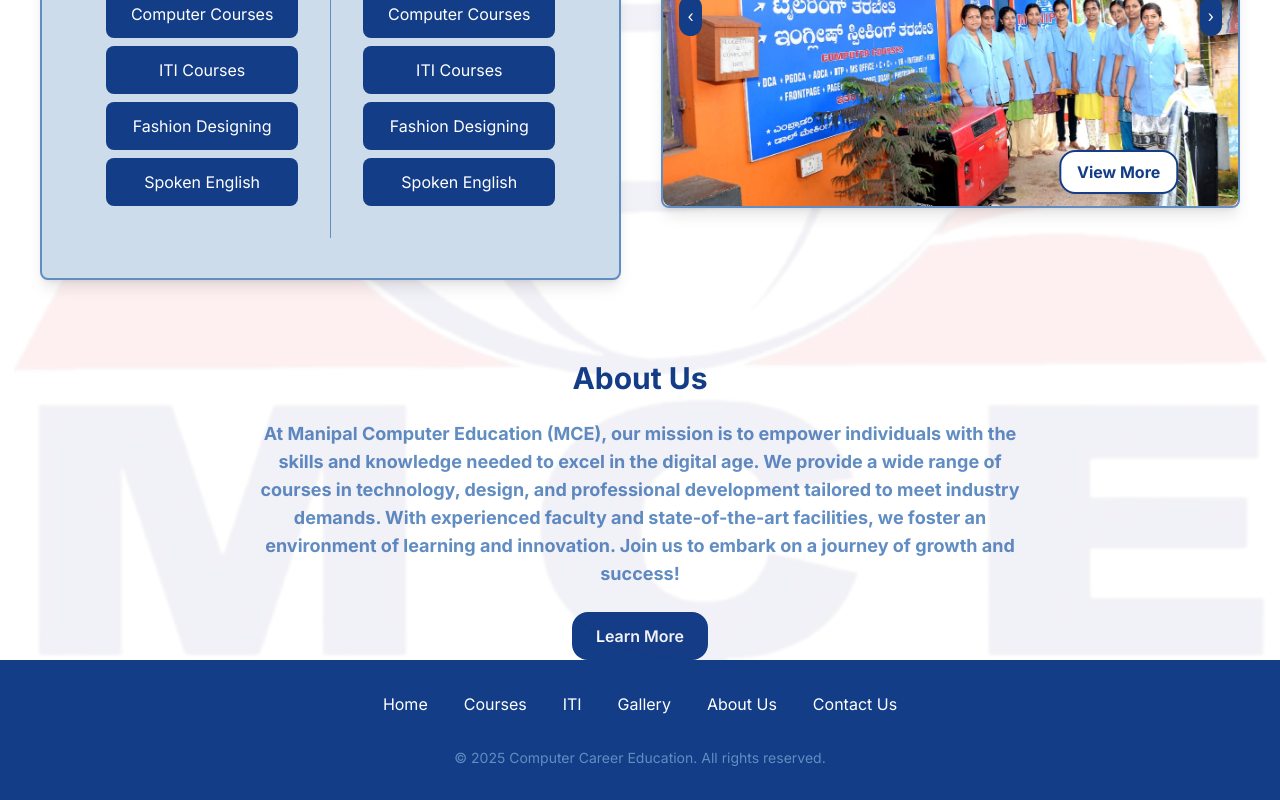
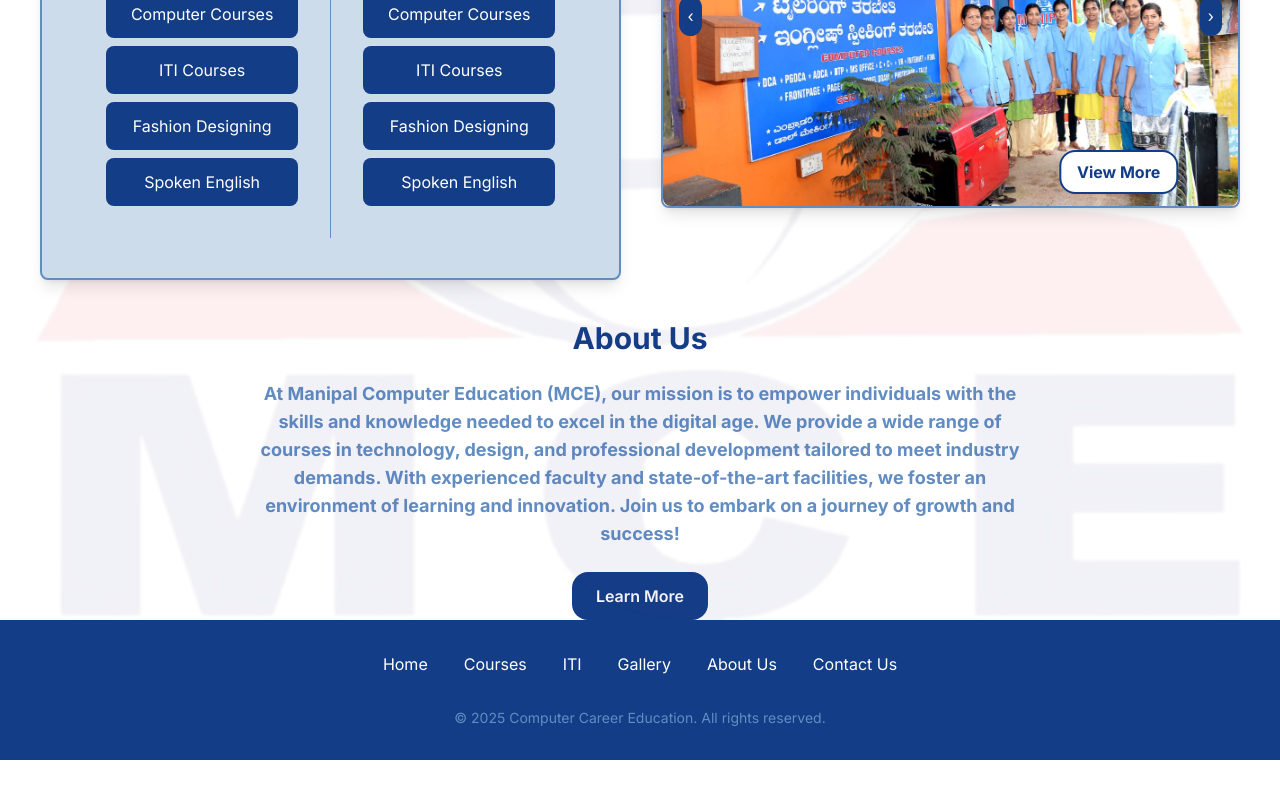
Before and after one commit to trishashetty19/mce-website, a Next.js app: page / in a window 1280 px wide. Shown: the part 480-1280 px from the top of the page. After the commit the page ends 1240 px from the top, so only its background shows below. Built offline with nearby package versions, Linux system fonts and the light colour scheme.

Commit message:
[style] Changed the style of button

```diff
--- a/src/app/page.tsx
+++ b/src/app/page.tsx
@@ -3,16 +3,16 @@
 import React, { useState, useEffect } from 'react';
 
 const page = () => {
-  // State for the carousel
+
   const [currentImageIndex, setCurrentImageIndex] = useState(0);
   const images = [
-    '/photo1.jpg', // Replace with your actual image paths
+    '/photo1.jpg',
     '/photo2.jpg',
     '/photo3.jpg',
     '/photo4.jpg'
   ];
 
-  // Function to handle next/prev images
+
   const nextImage = () => {
     setCurrentImageIndex((prevIndex) => (prevIndex + 1) % images.length);
   };
@@ -23,20 +23,19 @@ const page = () => {
     );
   };
 
-  // Automatic image sliding every 2 seconds
+
   useEffect(() => {
     const intervalId = setInterval(() => {
       nextImage();
-    }, 2000); // Change image every 2 seconds
+    }, 2000); // Change of image every 2 seconds
 
-    // Cleanup the interval when the component is unmounted
+
     return () => clearInterval(intervalId);
   }, []);
 
   return (
     <div className="relative w-full flex flex-col items-center justify-center">
 
-      {/* Logo and Background */}
       <div
         className="absolute top-0 left-0 w-full h-full bg-center bg-contain bg-no-repeat"
         style={{
@@ -125,7 +124,7 @@ const page = () => {
       </div>
 
       {/* About Us */}
-      <div className="w-full mt-10 md:mt-20 flex flex-col items-center px-10 text-center">
+      <div className="w-full mt-10 md:mt-10 flex flex-col items-center px-10 text-center">
         <h2 className="text-3xl font-bold text-primary mb-6">About Us</h2>
         <p className="text-lg text-secondary font-bold mb-6 max-w-3xl">
           At Manipal Computer Education (MCE), our mission is to empower individuals with the skills and knowledge needed to excel in the digital age.
```
